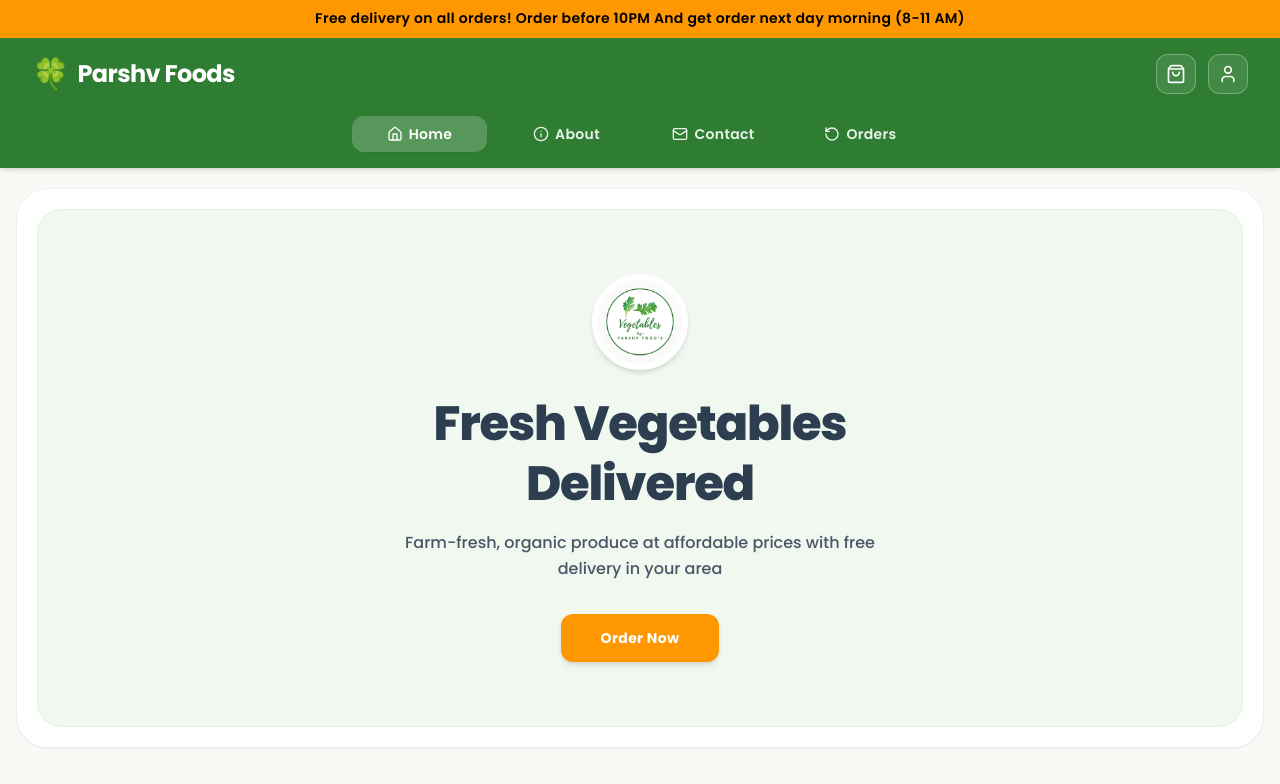
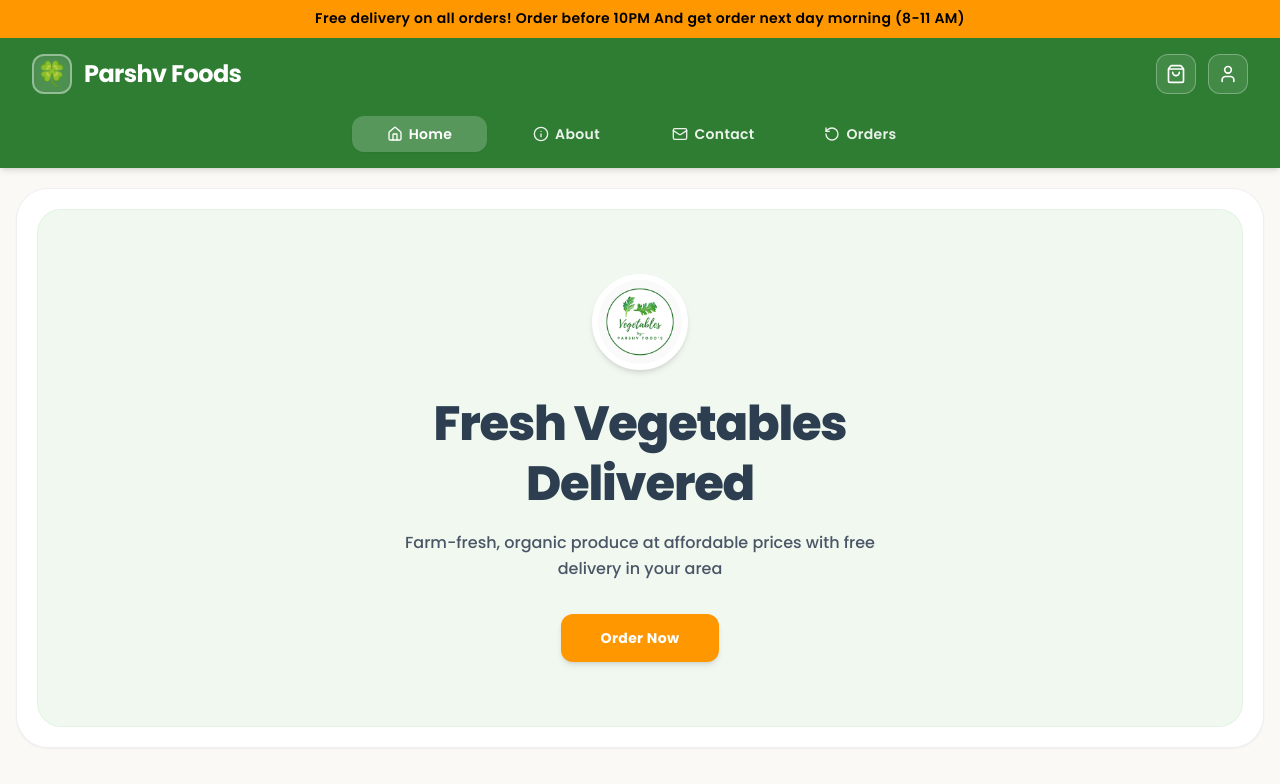
Before and after one commit to Adi555-M/Parshvfoodds, a React (Vite) app: page / in a window 1280 px wide. Shown: the top 784 px of the page. Built offline with nearby package versions, Linux system fonts and the light colour scheme.

Commit message:
feat: enhance navbar brand identity
Wrap brand icon in a styled container to improve visual consistency and hover feedback.

```diff
--- a/src/components/Navbar.tsx
+++ b/src/components/Navbar.tsx
@@ -32,8 +32,10 @@
 
         {/* Brand Title Row with Cart & Profile controls */}
         <div className="w-full flex items-center justify-between max-w-7xl mx-auto md:px-4">
-          <div className="flex items-center gap-2 cursor-pointer" onClick={() => setActiveTab('home')}>
-            <span className="text-2xl sm:text-3xl leading-none">🍀</span>
+          <div className="flex items-center gap-3 cursor-pointer" onClick={() => setActiveTab('home')}>
+            <div className="flex items-center justify-center w-9 h-9 sm:w-10 sm:h-10 bg-white/15 border-2 border-white/40 rounded-xl shadow-inner hover:bg-white/25 hover:border-white/60 transition-all">
+              <span className="text-xl sm:text-2xl leading-none">🍀</span>
+            </div>
             <span className="font-bold text-white text-xl sm:text-2xl tracking-tight">
               Parshv Foods
             </span>
```
